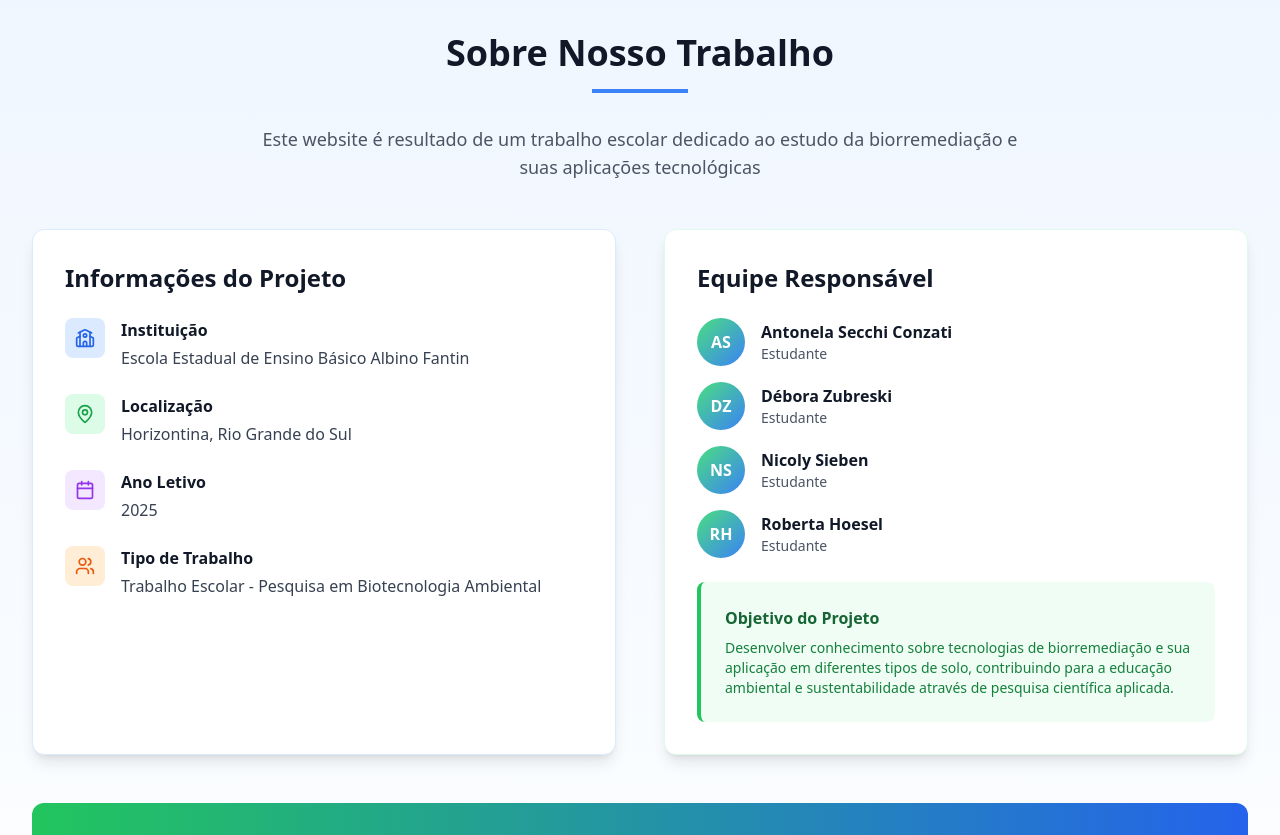
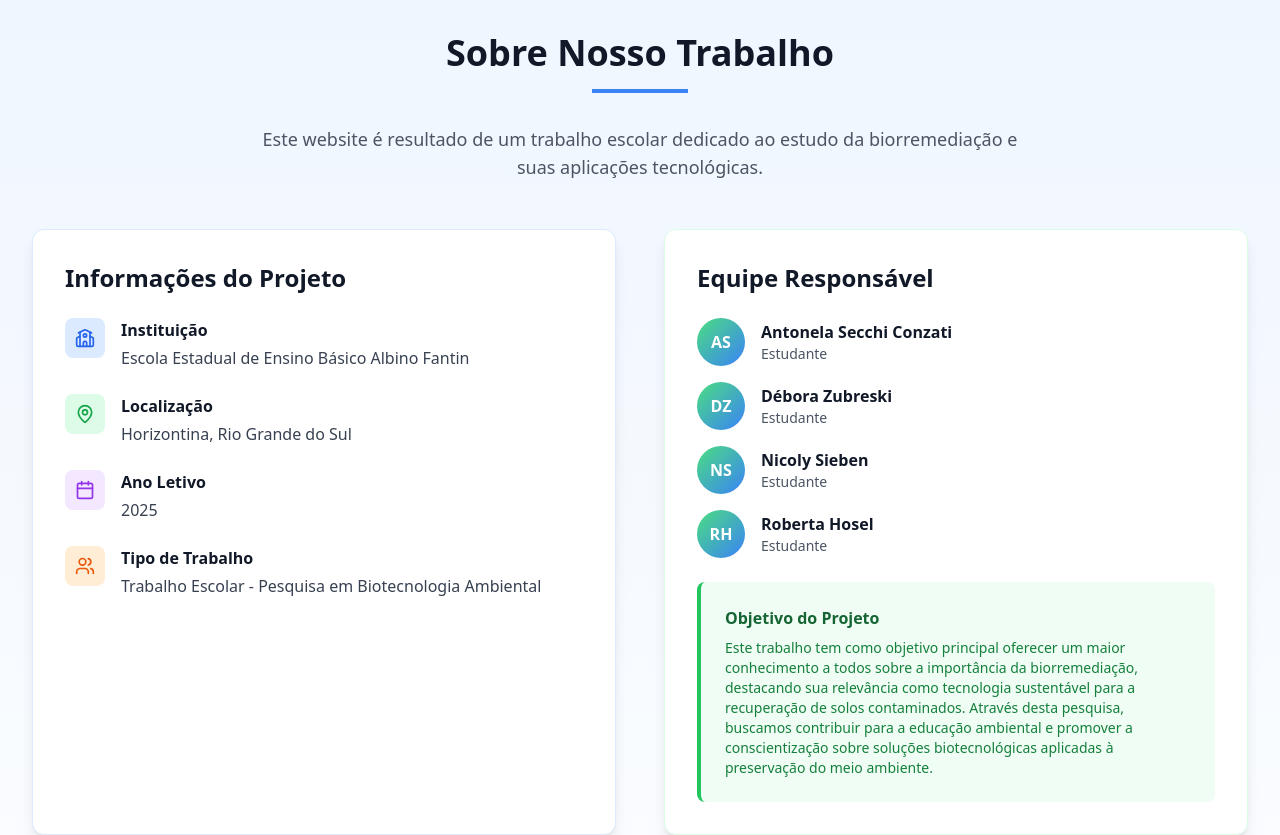
Before and after one commit to debzubreski/biorremediacao-e-tecnologia, a React (Vite) app: page / in a window 1280 px wide. Shown: the part 6100-6935 px from the top of the page. Built offline with nearby package versions, Linux system fonts and the light colour scheme.

Commit message:
Refactor: Update "Sobre" section
Removed the "aplicações no projeto" section and updated the "Sobre o nosso trabalho" section to be more formal and include the project's objective of educating about bioremediation. Added punctuation where needed.

```diff
--- a/src/components/sections/Sobre.tsx
+++ b/src/components/sections/Sobre.tsx
@@ -7,7 +7,7 @@ const Sobre = () => {
     "Antonela Secchi Conzati",
     "Débora Zubreski",
     "Nicoly Sieben",
-    "Roberta Hoesel"
+    "Roberta Hosel"
   ];
 
   return (
@@ -17,7 +17,7 @@ const Sobre = () => {
           <h2 className="text-4xl font-bold text-gray-900 mb-4">Sobre Nosso Trabalho</h2>
           <div className="w-24 h-1 bg-blue-500 mx-auto mb-8"></div>
           <p className="text-lg text-gray-600 max-w-3xl mx-auto">
-            Este website é resultado de um trabalho escolar dedicado ao estudo da biorremediação e suas aplicações tecnológicas
+            Este website é resultado de um trabalho escolar dedicado ao estudo da biorremediação e suas aplicações tecnológicas.
           </p>
         </div>
 
@@ -88,9 +88,10 @@ const Sobre = () => {
             <div className="bg-green-50 p-6 rounded-lg border-l-4 border-green-500">
               <h4 className="font-semibold text-green-800 mb-2">Objetivo do Projeto</h4>
               <p className="text-green-700 text-sm">
-                Desenvolver conhecimento sobre tecnologias de biorremediação e sua aplicação
-                em diferentes tipos de solo, contribuindo para a educação ambiental e
-                sustentabilidade através de pesquisa científica aplicada.
+                Este trabalho tem como objetivo principal oferecer um maior conhecimento a todos sobre a importância da biorremediação,
+                destacando sua relevância como tecnologia sustentável para a recuperação de solos contaminados.
+                Através desta pesquisa, buscamos contribuir para a educação ambiental e promover a conscientização
+                sobre soluções biotecnológicas aplicadas à preservação do meio ambiente.
               </p>
             </div>
           </div>
```
